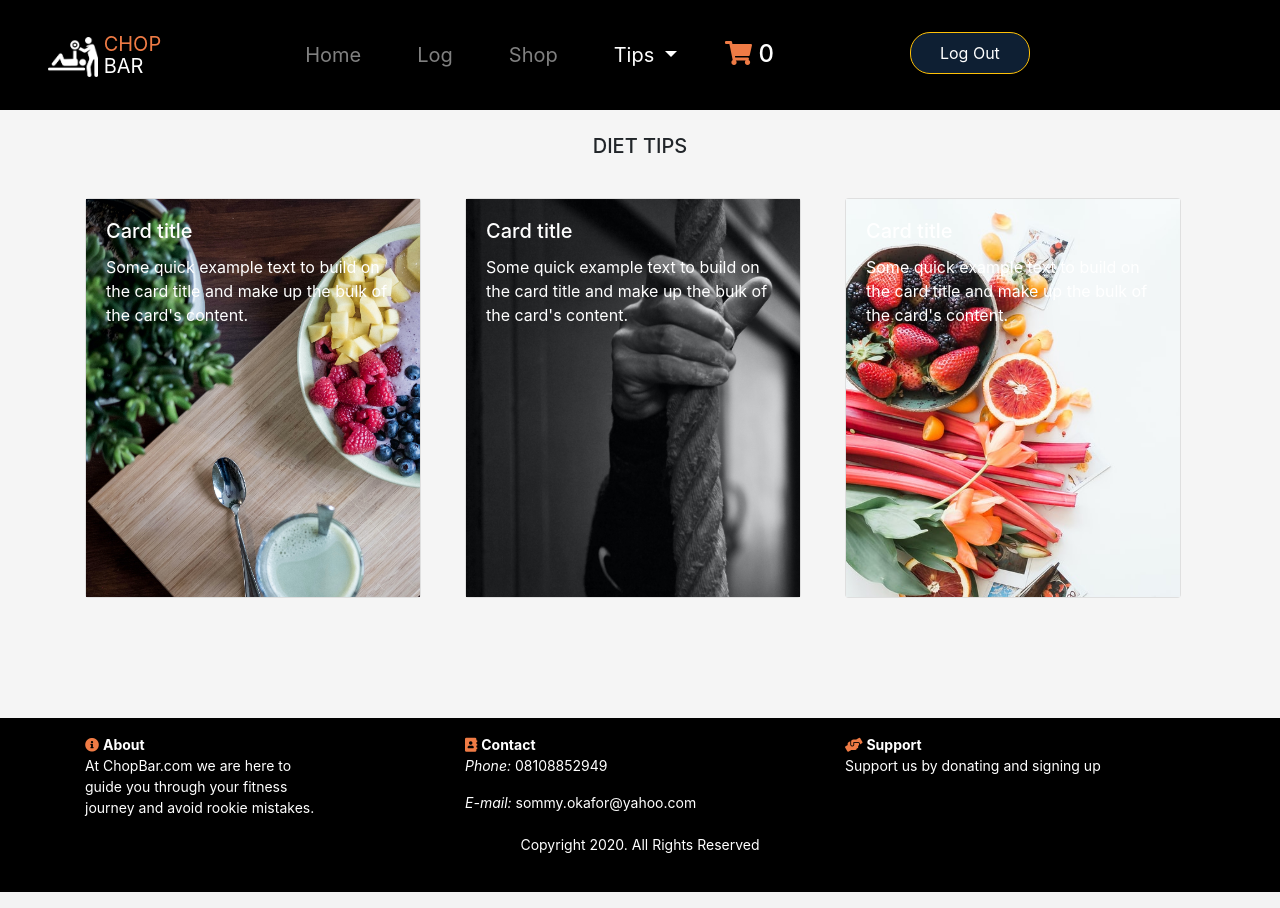
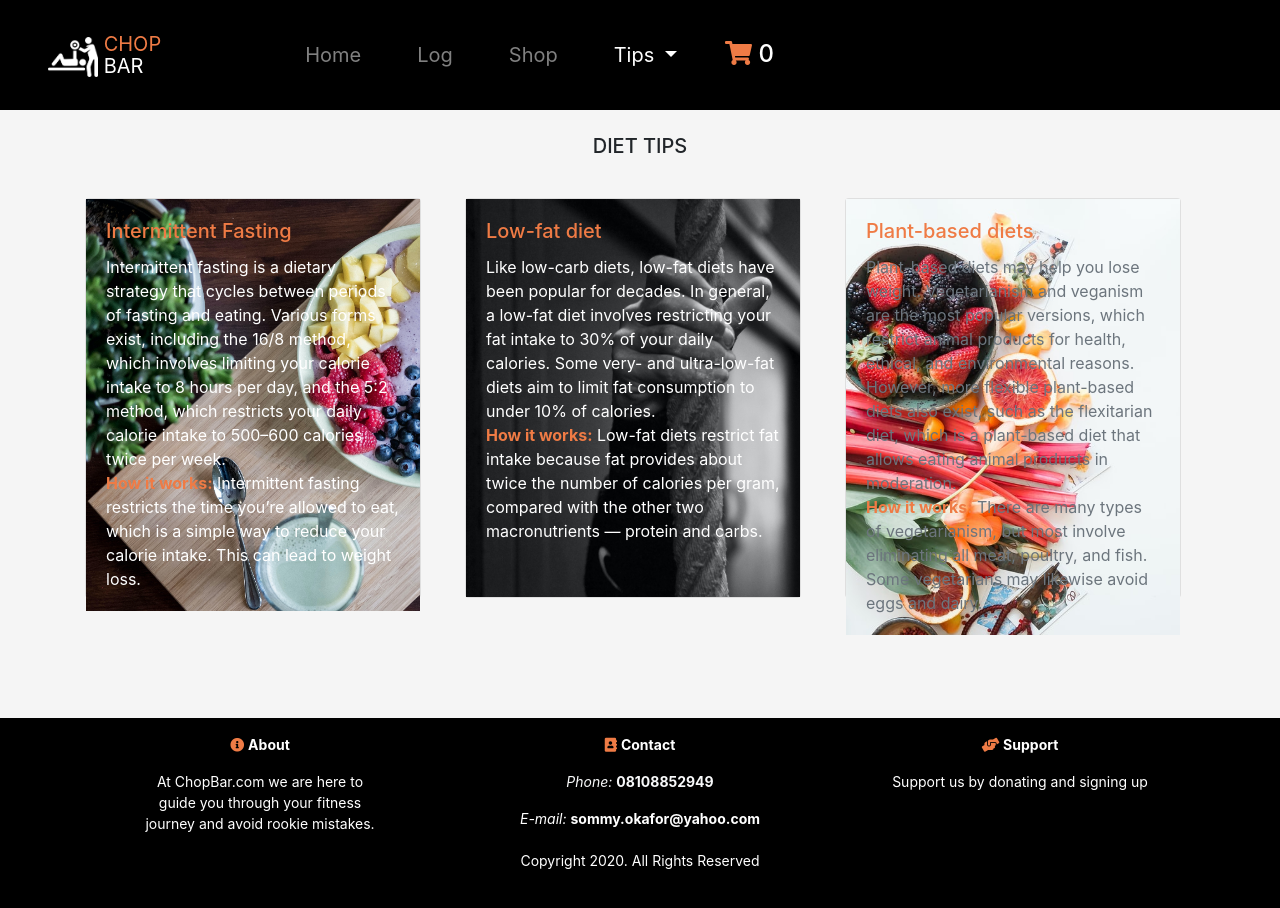
Before and after one commit to somtookaforr/chop-bar, a PHP site: page /diet.php in a window 1280 px wide. Run offline with PHP 8.4, Linux system fonts and the light colour scheme; the visitor is signed in with stand-in values (Sample User, id 1); data that the repository does not hold is empty; some libraries are stand-ins or nearby versions.

Commit message:
addition of userpage, made tables resonsive, general UI/UX fixes

```diff
--- a/all_log.php
+++ b/all_log.php
@@ -15,7 +15,7 @@
 <body>
    <div class="container">
        <h2 align="center" class="mt-5">All Logs</h2>
-       <table class='mt-3 table table-striped table-light table-responsive'>
+       <table class='mt-3 table table-striped table-responsive'>
             <thead>
                 <tr>
                 <th scope='col'>#</th>
--- a/assets/css/footer.css
+++ b/assets/css/footer.css
@@ -8,3 +8,4 @@ section.footer{
     margin-top: 2rem;
 }
 .fa{color: ef7b45;}
+.foothead{margin-bottom: 1rem;}
--- a/assets/css/index.css
+++ b/assets/css/index.css
@@ -34,7 +34,7 @@ div.row.maincarousel{
 
 .imgbody{float: right; margin-right: 31rem;margin-top: -15rem;}
 
-.footer{margin-left: -12rem; margin-right: -9rem;}
+.footer{margin-left: -13rem; margin-right: -3rem;}
 
 .btnn{padding-left: 10rem;}
 
--- a/diet.php
+++ b/diet.php
@@ -26,24 +26,37 @@
             <div class="col">
             <div class="card">
         <div class="card-body dietone">
-        <h5 class="card-title">Card title</h5>
-        <p class="card-text">Some quick example text to build on the card title and make up the bulk of the card's content.</p>
+        <h5 class="card-title" style="color: #EF7B45;">Intermittent Fasting</h5>
+        <p class="card-text">
+            Intermittent fasting is a dietary strategy that cycles between periods of fasting and eating.
+            Various forms exist, including the 16/8 method, which involves limiting your calorie intake to 8 hours per day, and the 5:2 method, which restricts your daily calorie intake to 500–600 calories twice per week. <br>
+            <b style="color: #EF7B45">How it works:</b> Intermittent fasting restricts the time you’re allowed to eat, which is a simple way to reduce your calorie intake. This can lead to weight loss.
+        </p>
         </div>
         </div>
             </div>
             <div class="col">
             <div class="card">
         <div class="card-body diettwo">
-        <h5 class="card-title">Card title</h5>
-        <p class="card-text">Some quick example text to build on the card title and make up the bulk of the card's content.</p>
+        <h5 class="card-title" style="color: #EF7B45;">Low-fat diet</h5>
+        <p class="card-text">
+            Like low-carb diets, low-fat diets have been popular for decades.
+            In general, a low-fat diet involves restricting your fat intake to 30% of your daily calories.
+            Some very- and ultra-low-fat diets aim to limit fat consumption to under 10% of calories.<br>
+            <b style="color: #EF7B45">How it works:</b> Low-fat diets restrict fat intake because fat provides about twice the number of calories per gram, compared with the other two macronutrients — protein and carbs.
+        </p>
         </div>
         </div>
             </div>
             <div class="col">
             <div class="card">
         <div class="card-body dietthree">
-        <h5 class="card-title">Card title</h5>
-        <p class="card-text">Some quick example text to build on the card title and make up the bulk of the card's content.</p>
+        <h5 class="card-title" style="color: #EF7B45;">Plant-based diets</h5>
+        <p class="card-text text-secondary">
+            Plant-based diets may help you lose weight. Vegetarianism and veganism are the most popular versions, which restrict animal products for health, ethical, and environmental reasons.
+            However, more flexible plant-based diets also exist, such as the flexitarian diet, which is a plant-based diet that allows eating animal products in moderation. <br>
+            <b style="color: #EF7B45">How it works:</b> There are many types of vegetarianism, but most involve eliminating all meat, poultry, and fish. Some vegetarians may likewise avoid eggs and dairy.
+        </p>
         </div>
         </div>
             </div>
--- a/includes/footer.php
+++ b/includes/footer.php
@@ -1,11 +1,12 @@
 <link rel="stylesheet" href="https://cdnjs.cloudflare.com/ajax/libs/font-awesome/5.14.0/css/all.min.css">
 <link rel="stylesheet" href="assets/css/footer.css">
 
+<center>
 <section class="footer pt-3">
     <div class="container">
         <div class="row">
             <div class="col-4">
-          <div>
+              <div class="foothead">
               <i class="fa fa-info-circle"></i>
               <b>About</b>
               </div>
@@ -13,16 +14,16 @@
             </div>
 
             <div class="col-4">
-        <div>
+            <div class="foothead">
             <i class="fa fa-address-book"></i>
             <b>Contact</b>
-        <p><i>Phone: </i> 08108852949</p>
-        <p><i>E-mail: </i> sommy.okafor@yahoo.com</p>
             </div>
+            <p class="text-light"><i>Phone: </i><b> 08108852949</b></p>
+            <p><i>E-mail: </i> <b> sommy.okafor@yahoo.com</b></p>
             </div>
 
             <div class="col-4">
-        <div>
+            <div class="foothead">
             <i class="fa fa-hands-helping"></i>
             <b>Support</b>
             </div>
@@ -31,5 +32,6 @@
             </div>
         </div>
     </div>
-<p class="sm text-center">Copyright 2020. All Rights Reserved</p><br>
+    <p class="text-center">Copyright 2020. All Rights Reserved</p><br>
   </section>
+</center>
--- a/includes/indexNavbar.php
+++ b/includes/indexNavbar.php
@@ -37,7 +37,7 @@ $activePage = basename($_SERVER['PHP_SELF'], ".php");
         </a>
         <div class="dropdown-menu" aria-labelledby="navbarDropdown">
           <a class="dropdown-item" href="workout.php">Workout</a>
-          <a class="dropdown-item" href="diet.php">Dietary</a>
+          <a class="dropdown-item" href="diet.php">Diet</a>
           <div class="dropdown-divider"></div>
           <a class="dropdown-item" href="motivation.php">Motivation</a>
         </div>
@@ -61,11 +61,11 @@ $activePage = basename($_SERVER['PHP_SELF'], ".php");
       </li>
       <li class="signins">
       <li class="nav-item">
-        <?php
+        <!-- <?php
         // session_start();
         if(isset($_SESSION["loggedin"]) && $_SESSION["loggedin"] === true){
         echo '<li><a href="logout.php" class="nav-link btn btn-warning shopbtn" style="color: white">Log Out</a></li>';
-        }?>
+        }?>        -->
       </li>
       <li class="nav-item">
         <?php
--- a/includes/navbar.php
+++ b/includes/navbar.php
@@ -37,7 +37,7 @@ $activePage = basename($_SERVER['PHP_SELF'], ".php");
         </a>
         <div class="dropdown-menu" aria-labelledby="navbarDropdown">
           <a class="dropdown-item" href="workout.php">Workout</a>
-          <a class="dropdown-item" href="diet.php">Dietary</a>
+          <a class="dropdown-item" href="diet.php">Diet</a>
           <div class="dropdown-divider"></div>
           <a class="dropdown-item" href="motivation.php">Motivation</a>
         </div>
@@ -60,11 +60,11 @@ $activePage = basename($_SERVER['PHP_SELF'], ".php");
       </li>
       <li class="signins">
       <li class="nav-item">
-        <?php
+        <!-- <?php
         session_start();
         if(isset($_SESSION["loggedin"]) && $_SESSION["loggedin"] === true){
         echo '<li><a href="logout.php" class="nav-link btn btn-warning shopbtn" style="color: white">Log Out</a></li>';
-        }?>
+        }?>        -->
       </li>
       <li class="nav-item">
         <?php
```
Also changed, not shown: assets/css/cart.css (+16 -0 lines), assets/css/log.css (+16 -0 lines), assets/css/user.css (added, +11 -0 lines), index.php (+2 -10 lines), login.php (+14 -4 lines), motivation.php (+33 -9 lines), signup.php (+16 -5 lines), user.php (added, +37 -0 lines), workout.php (+13 -6 lines), assets/img/user.png (added), includes/header.php (deleted). Lines whose indentation alone changed are shown as unchanged.
